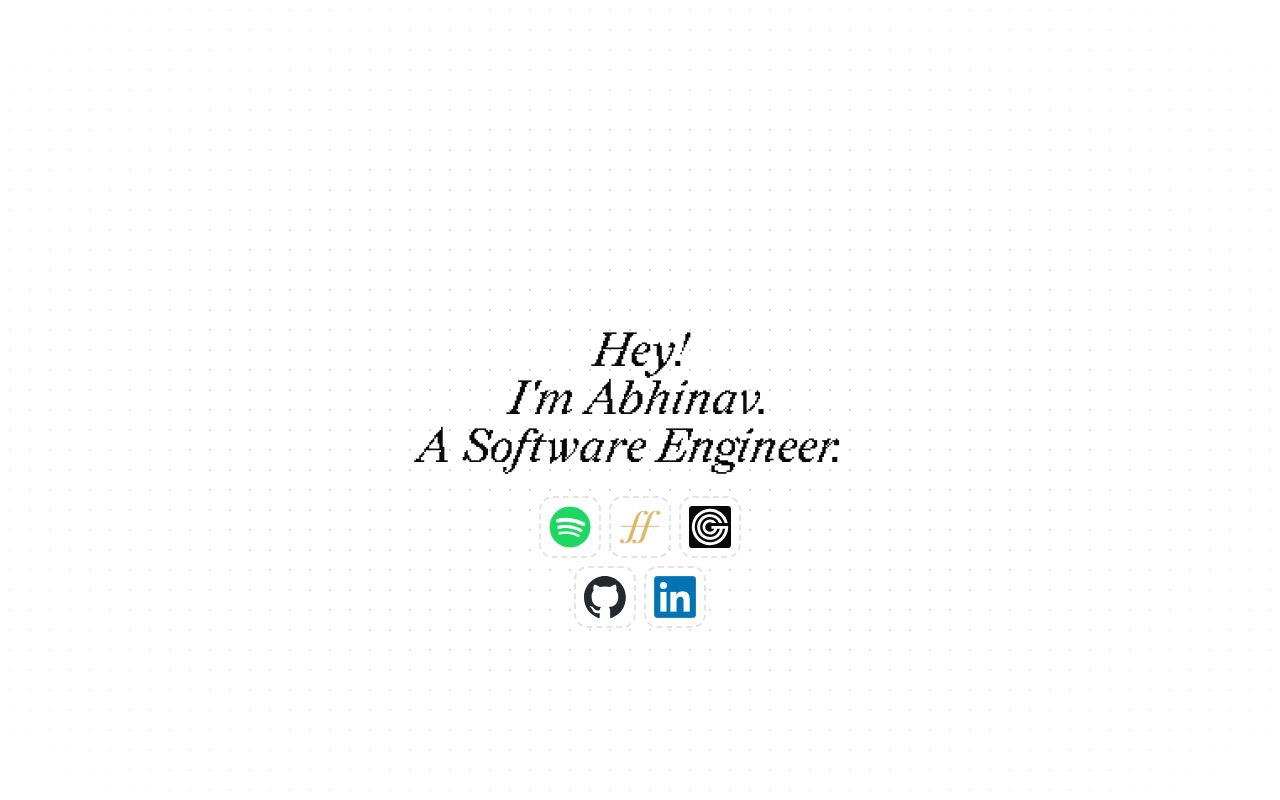
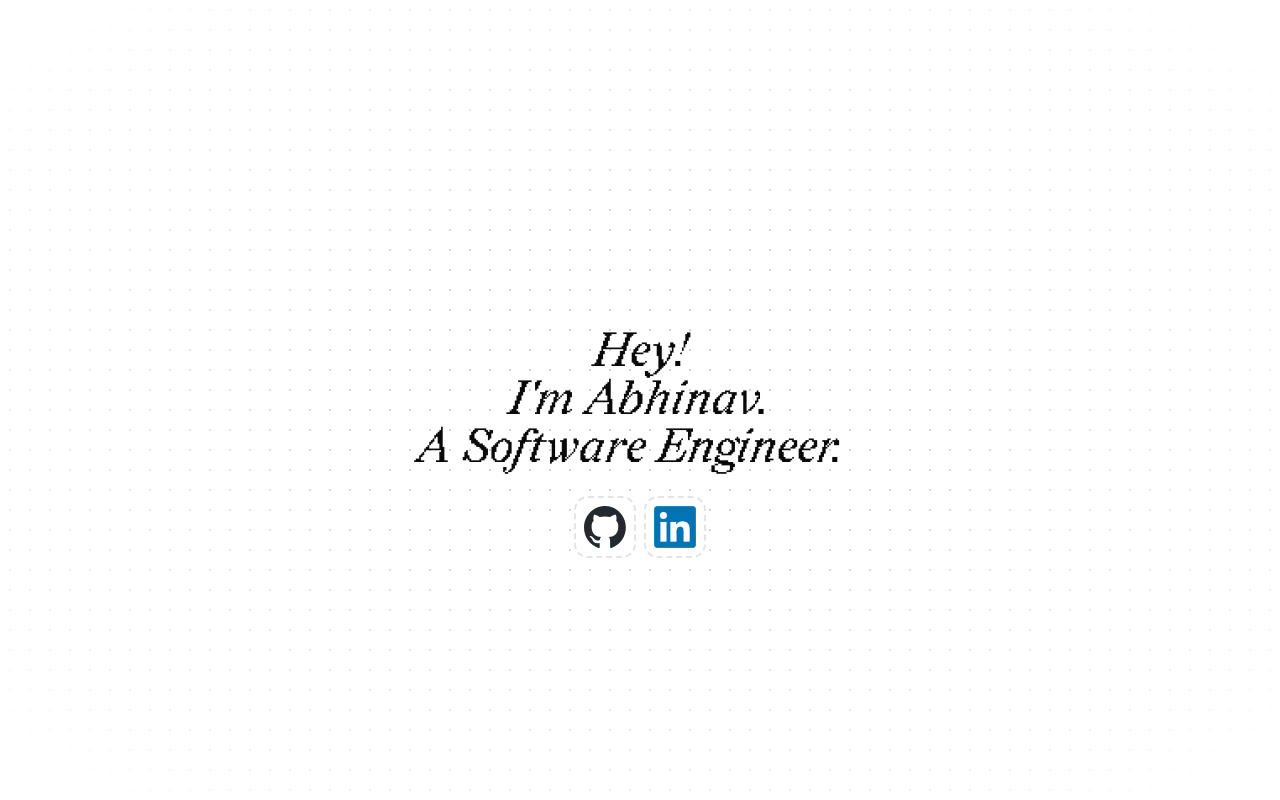
Before and after one commit to AbhinavDwarapu/personal-website, a Next.js app: page / in a window 1280 px wide. Built offline with nearby package versions, Linux system fonts and the light colour scheme.

Commit message:
Remove roles

```diff
--- a/src/components/Hero/PreviousRoles.tsx
+++ b/src/components/Hero/PreviousRoles.tsx
@@ -35,7 +35,7 @@ export default function PreviousRoles() {
         //     >
         <div className={cn('absolute flex flex-col top-1/2 translate-y-24 sm:w-72 w-80 justify-center gap-2 items-center transition-opacity duration-1000 ease-in-out', isVisible ? 'opacity-100' : 'opacity-0')}>
             {/* First row - 3 icons */}
-            <div className="hidden sm:flex flex-row gap-2 items-center">
+            {/* <div className="hidden sm:flex flex-row gap-2 items-center">
                 <Link href="https://newsroom.spotify.com/" target="_blank" rel="noopener noreferrer" passHref>
                     <Tooltip>
                         <TooltipTrigger>
@@ -75,7 +75,7 @@ export default function PreviousRoles() {
                         </TooltipContent>
                     </Tooltip>
                 </Link>
-            </div>
+            </div> */}
 
             {/* Second row - 2 icons */}
             <div className="flex flex-row gap-2 items-center">
```
